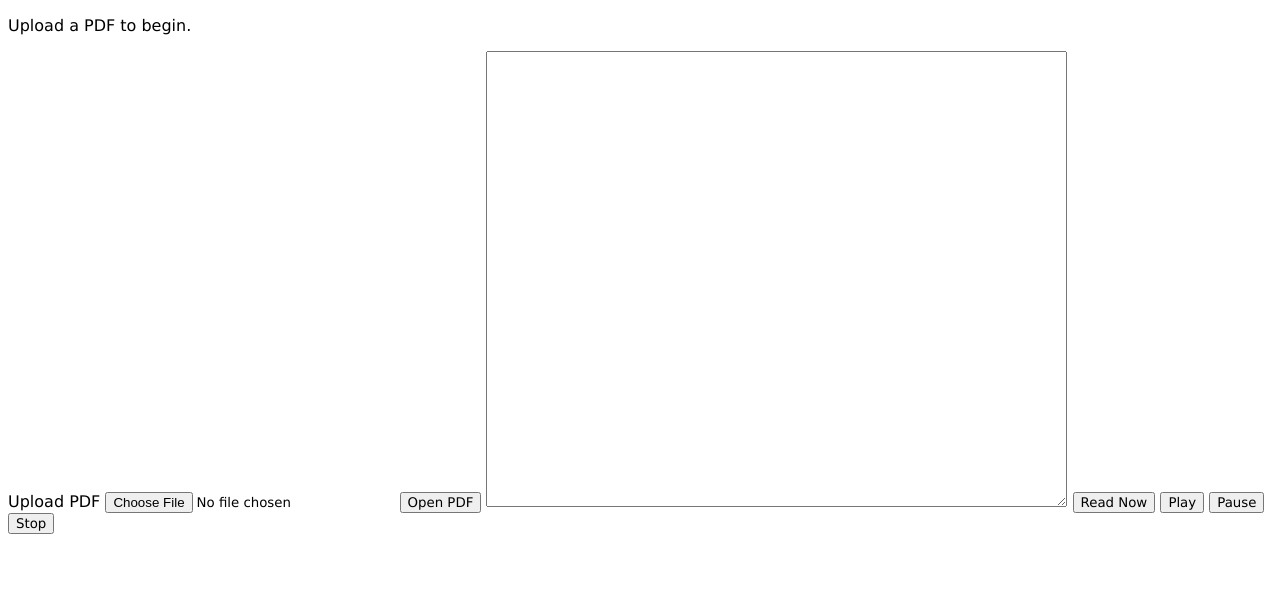
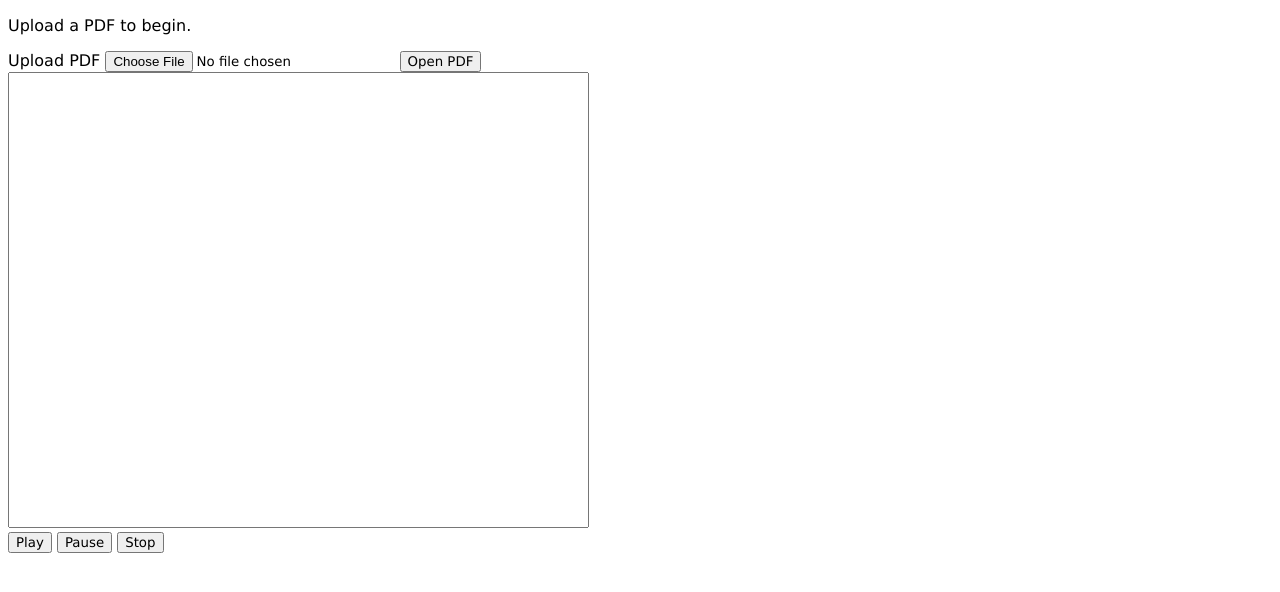
Before and after one commit to snailcreature/pdfspeak, a website built with webpack: page src/index.html in a window 1280 px wide. Built offline with nearby package versions, Linux system fonts and the light colour scheme.

Commit message:
Added css

```diff
--- a/src/css/index.css
+++ b/src/css/index.css
@@ -1,3 +1,29 @@
 * {
   font-family: 'Lucida Sans', 'Lucida Sans Regular', 'Lucida Grande', 'Lucida Sans Unicode', Geneva, Verdana, sans-serif;
 }
+
+#edit-text {
+  max-width: 80em;
+  max-height: 80vh;
+  resize: none;
+}
+
+#controls {
+  max-width: 80em;
+}
+
+input[type=button] {
+
+}
+
+@media screen and (max-width: 80em) {
+  #edit-text {
+    max-width: 90vw;
+    max-height: 80vh;
+    resize: none;
+  }
+
+  #controls {
+    max-width: 90vw;
+  }
+}
--- a/src/index.html
+++ b/src/index.html
@@ -3,21 +3,24 @@
 <html>
   <head>
     <meta charset="utf-8" />
+    <meta name="viewport" content="width=device-width, initial-scale=1">
     <title>Boilerplate</title>
   </head>
   <body>
     <p>Upload a PDF to begin.</p>
 
-    <ul id="voice-list"></ul>
-
+    <div id="upload">
       <label for="pdf-upload">Upload PDF</label>
       <input type="file" name="Upload PDF" id="pdf-upload" accept=".pdf">
       <input type="button" id="pdf-read" value="Open PDF">
+    </div>
 
     <textarea name="Edit Text" id="edit-text" cols="80" rows="30"></textarea>
-    <input type="button" id="read-aloud" value="Read Now">
+
+    <div id="controls">
       <input type="button" id="play" value="Play">
       <input type="button" id="pause" value="Pause">
       <input type="button" id="stop" value="Stop">
+    </div>
   </body>
 </html>
--- a/src/javascript/index.js
+++ b/src/javascript/index.js
@@ -51,13 +51,9 @@ pdfReadBttn.addEventListener('click', () => {
   }
 });
 
-readAloudBttn.addEventListener('click', () => {
-  let utterance = new SpeechSynthesisUtterance(pdfEditTxtBx.value);
-  speechSynthesis.speak(utterance);
-});
-
 playBttn.addEventListener('click', () => {
   if (speechSynthesis.paused) speechSynthesis.resume();
+  else speechSynthesis.speak(new SpeechSynthesisUtterance(pdfEditTxtBx.value));
 });
 
 pauseBttn.addEventListener('click', () => {
```
Lines whose indentation alone changed are shown as unchanged.
